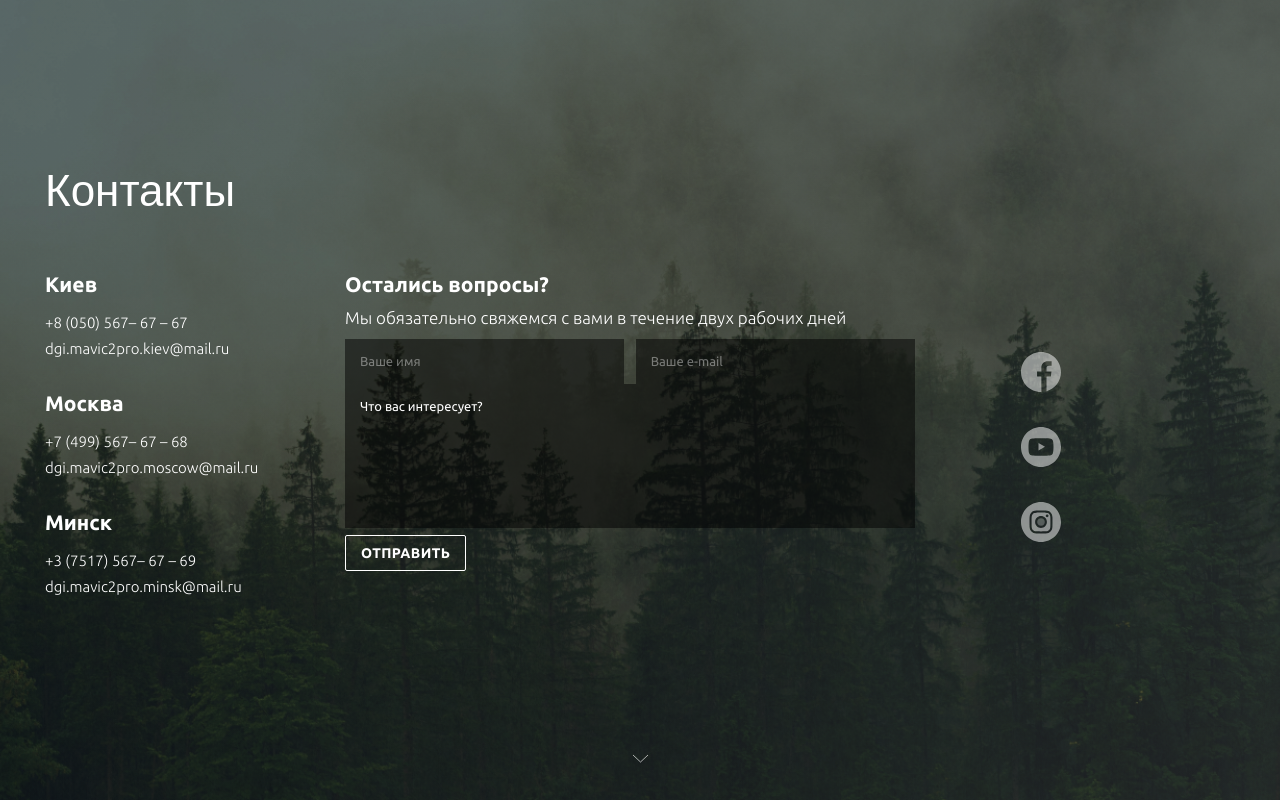
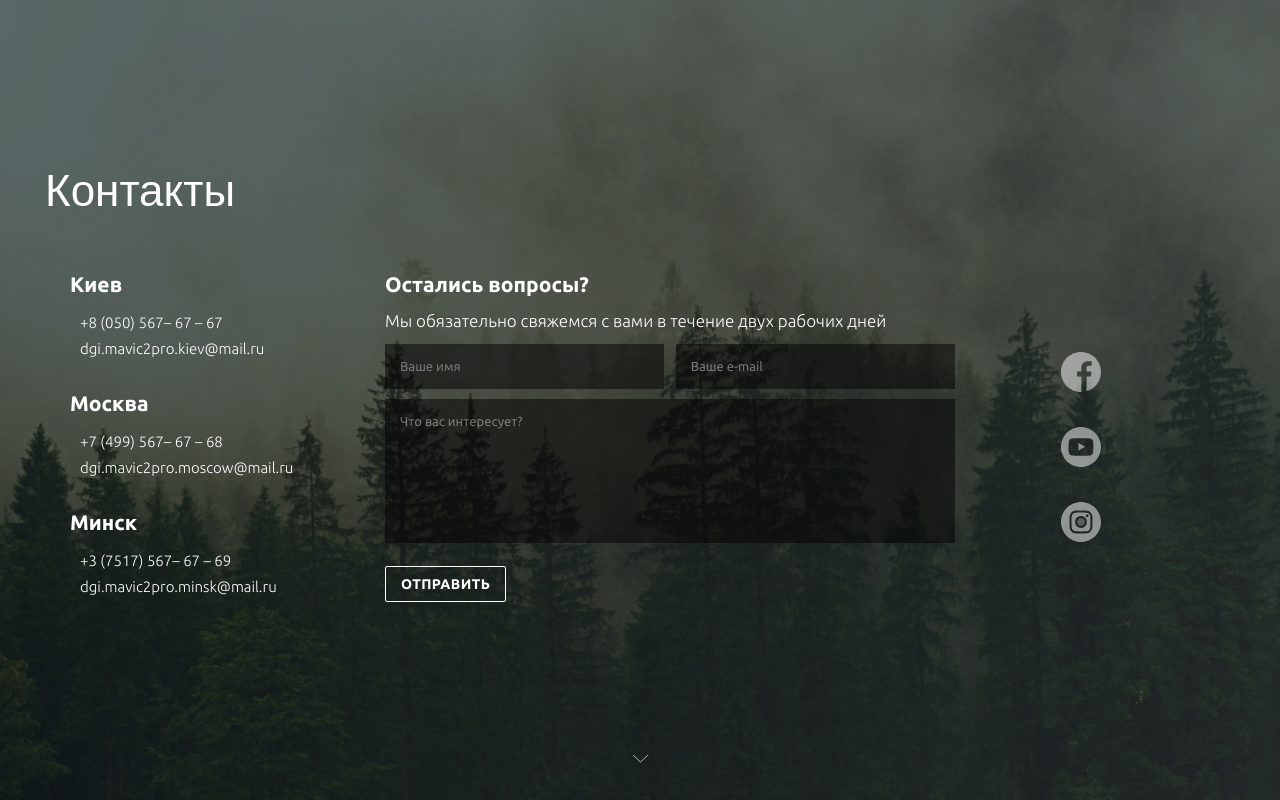
Before and after one commit to AndreyKhailov/Dron_Mavic_Pro, a website: page app/index.html in a window 1280 px wide. Shown: the part 4127-4927 px from the top of the page. Drawn offline with nearby package versions, Linux system fonts and the light colour scheme.

Commit message:
corrected CONTACT section

```diff
--- a/app/scss/style.scss
+++ b/app/scss/style.scss
@@ -441,11 +441,11 @@
 .contacts {
     &__inner {
         display: flex;
-        padding-left: 25px;
+        padding-left: 50px;
     }
     &__info {
         width: 240px;
-        margin-right: 60px;
+        margin-right: 75px;
     }
     &__article {
         margin-bottom: 30px;
@@ -454,12 +454,16 @@
         line-height: 24px;
         font-size: 21px;
         @extend %ubuntu-bold;
-        margin: 0 0 13px;
+        margin: 0 0 13px ;
     }
     &__article-phone,
     &__article-email {
+        margin-left: 10px;
         font-size: 15px;
         line-height: 18px;
+        &:hover {
+            color: gold;
+        }
     }
     &__article-email:hover {
         text-decoration: underline;
@@ -472,16 +476,17 @@
         line-height: 24px;
         font-size: 21px;
         @extend %ubuntu-bold;
-        margin: 0 0 13px;
+        margin: 0 0 16px;
     }
     &__form-text {
        font-style: 15px;
        line-height: 18px;
-       margin: 0 0 12px;
+       margin: 0 0 14px;
     }
     &__form-line {
         display: flex;
         justify-content: space-between;
+        margin-bottom: 10px;
     }
     &__form-input,
     &__form-textarea {
@@ -491,10 +496,7 @@
        padding: 15px;
        font-size: 13px;
        line-height: 15px;
-       color: #fff;
-       &::placeholder {
-           color: rgba(#fff, 0.4);
-       }
+       color: rgba(#fff, 0.4);
     }
     &__form-input {
         width: 49%;
@@ -502,8 +504,8 @@
     &__form-textarea {
         min-height: 144px;
         width: 100%;
-        resize: none
-
+        resize: none;
+        margin-bottom: 16px;
     }
     &__form-btn {
         text-transform: uppercase;
```
Also changed, not shown: app/css/style.min.css.
